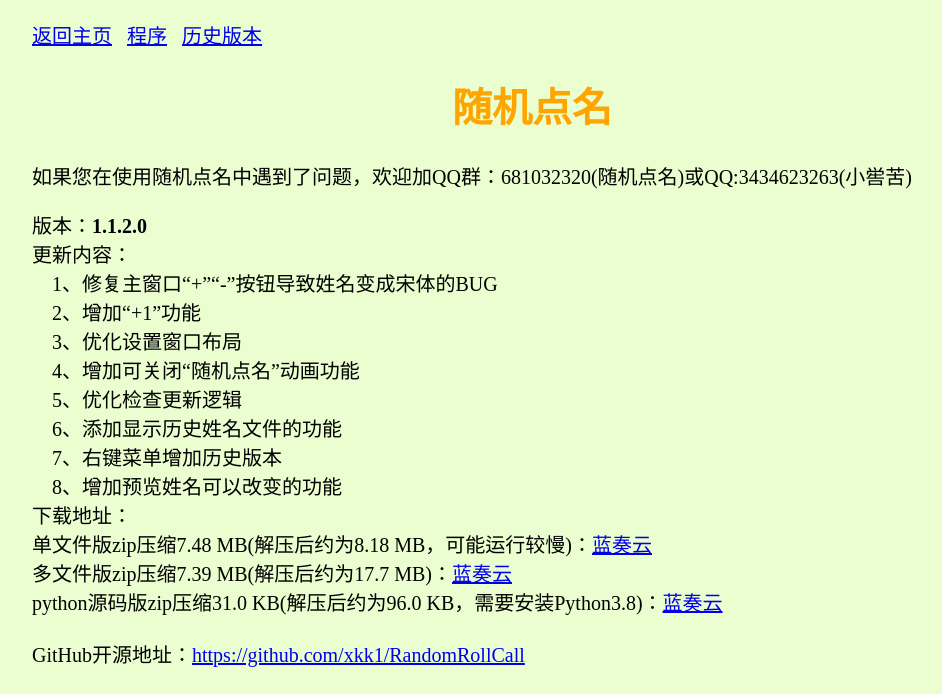
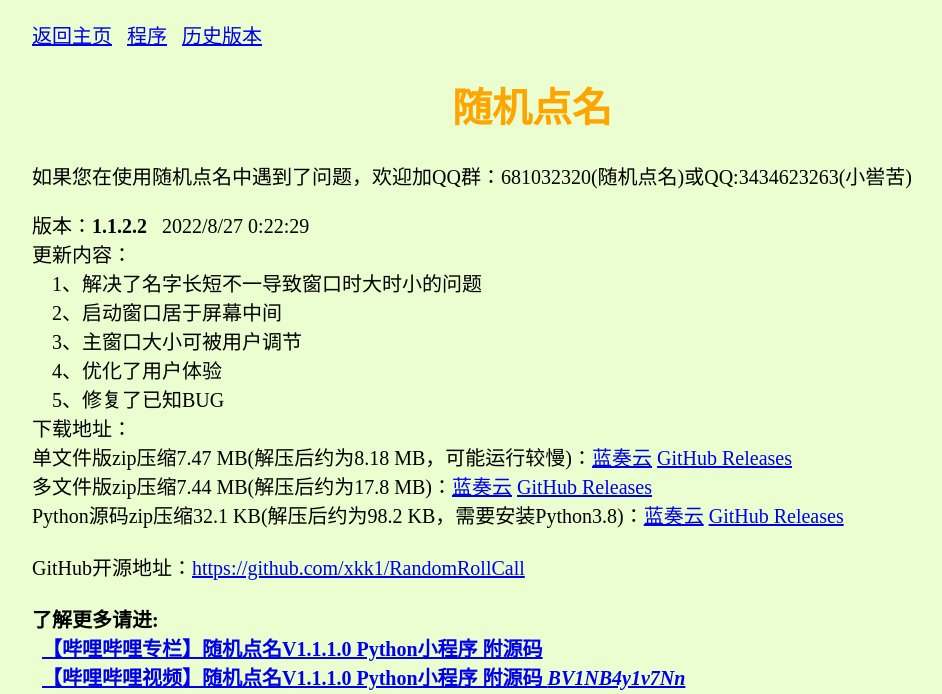
Before and after one commit to xkk1/xkk1.github.io, a Jekyll site: the page program/randomrollcall/index.html, which Jekyll copies as it is, in a window 1280 px wide. Shown: the top 694 px of the page, without its empty margins (108-1050 px from the left). Built offline with Jekyll 4.4.1, drawn with Linux system fonts in a browser that asks for light colours; comment, search, counter and statistics services are not loaded.

Commit message:
Update index.html

```diff
--- a/program/randomrollcall/index.html
+++ b/program/randomrollcall/index.html
@@ -6,37 +6,6 @@
     <meta name="viewport" content="width=device-width, initial-scale=1.0" />
     <title>随机点名</title>
     <link rel="stylesheet" type="text/css" href="../../main.css" />
-    <!--<style type="text/css">
-        body
-        {
-            /*background-image: url(img/bg6.jpg);
-            background-size: cover;*/
-            background-color:#eafed0;
-        }
-        #hh1
-        {
-            color:orange;
-            text-align:center;
-            font-size:40px;
-        }
-        #text1
-        {
-            color:black;
-            text-align:center;
-            font-size:30px;
-        }
-        #text2
-        {
-            color:black;
-            text-align:center;
-            font-size:25px;
-        }
-        #low
-        {
-            text-align:center;
-            font-size:12px;
-        }
-    </style>-->
 </head>
 <body>
     <main style="margin:0 auto;max-width: 1000px;">
@@ -44,20 +13,18 @@
     <h1 id="xkk_h1">随机点名</h1>
     <p id="xkk_p">如果您在使用随机点名中遇到了问题，欢迎加QQ群：681032320(随机点名)或QQ:3434623263(小喾苦)
     </p>
-<p id="xkk_p">版本：<strong>1.1.2.0</strong><br />
+<p id="xkk_p">
+版本：<strong>1.1.2.2</strong>&nbsp;&nbsp;&nbsp;2022/8/27 0:22:29<br />
 更新内容：<br />
-&nbsp;&nbsp;&nbsp;&nbsp;1、修复主窗口“+”“-”按钮导致姓名变成宋体的BUG<br />
-&nbsp;&nbsp;&nbsp;&nbsp;2、增加“+1”功能<br />
-&nbsp;&nbsp;&nbsp;&nbsp;3、优化设置窗口布局<br />
-&nbsp;&nbsp;&nbsp;&nbsp;4、增加可关闭“随机点名”动画功能<br />
-&nbsp;&nbsp;&nbsp;&nbsp;5、优化检查更新逻辑<br />
-&nbsp;&nbsp;&nbsp;&nbsp;6、添加显示历史姓名文件的功能<br />
-&nbsp;&nbsp;&nbsp;&nbsp;7、右键菜单增加历史版本<br />
-&nbsp;&nbsp;&nbsp;&nbsp;8、增加预览姓名可以改变的功能<br />
+&nbsp;&nbsp;&nbsp;&nbsp;1、解决了名字长短不一导致窗口时大时小的问题<br />
+&nbsp;&nbsp;&nbsp;&nbsp;2、启动窗口居于屏幕中间<br />
+&nbsp;&nbsp;&nbsp;&nbsp;3、主窗口大小可被用户调节<br />
+&nbsp;&nbsp;&nbsp;&nbsp;4、优化了用户体验<br />
+&nbsp;&nbsp;&nbsp;&nbsp;5、修复了已知BUG<br />
 下载地址：<br />
-单文件版zip压缩7.48 MB(解压后约为8.18 MB，可能运行较慢)：<a href="https://www.lanzout.com/i168v07p1zod" target="_blank">蓝奏云</a><br />
-多文件版zip压缩7.39 MB(解压后约为17.7 MB)：<a href="https://www.lanzout.com/ia98e07p1zuj" target="_blank">蓝奏云</a><br />
-python源码版zip压缩31.0 KB(解压后约为96.0 KB，需要安装Python3.8)：<a href="https://www.lanzout.com/iwqsl07p29od" target="_blank">蓝奏云</a><br />
+单文件版zip压缩7.47 MB(解压后约为8.18 MB，可能运行较慢)：<a href="https://www.lanzout.com/iPd0g0acg0dc" target="_blank">蓝奏云</a>&nbsp;<a href="https://github.com/xkk1/RandomRollCall/releases/download/v1.1.2.2/RandomRollCall1.1.2.2Single.zip" target="_blank">GitHub Releases</a><br />
+多文件版zip压缩7.44 MB(解压后约为17.8 MB)：<a href="https://www.lanzout.com/ideew0acg0kj" target="_blank">蓝奏云</a>&nbsp;<a href="https://github.com/xkk1/RandomRollCall/releases/download/v1.1.2.2/RandomRollCall1.1.2.2Multifile.zip" target="_blank">GitHub Releases</a><br />
+Python源码zip压缩32.1 KB(解压后约为98.2 KB，需要安装Python3.8)：<a href="https://www.lanzout.com/ixt9x0acg0sh" target="_blank">蓝奏云</a>&nbsp;<a href="https://github.com/xkk1/RandomRollCall/releases/download/v1.1.2.2/RandomRollCall1.1.2.2Python_code.zip" target="_blank">GitHub Releases</a><br />
 <br />
 GitHub开源地址：<a href="https://github.com/xkk1/RandomRollCall" target="_blank">https://github.com/xkk1/RandomRollCall</a><br />
 <br />
@@ -65,7 +32,9 @@ GitHub开源地址：<a href="https://github.com/xkk1/RandomRollCall" target="_b
 了解更多请进:<br />
 &nbsp;&nbsp;<a href="https://www.bilibili.com/read/cv17476152" target="_blank">【哔哩哔哩专栏】随机点名V1.1.1.0 Python小程序 附源码</a><br />
 &nbsp;&nbsp;<a href="https://www.bilibili.com/video/BV1NB4y1v7Nn" target="_blank">【哔哩哔哩视频】随机点名V1.1.1.0 Python小程序 附源码 <i>BV1NB4y1v7Nn</i></a><br />
-<iframe src="//player.bilibili.com/player.html?aid=598355505&bvid=BV1NB4y1v7Nn&cid=768535244&page=1" scrolling="no" border="0" frameborder="no" framespacing="0" allowfullscreen="true"> </iframe>
+<div style="position: relative;width: 100%;height: 0;padding-bottom: 75%;margin-bottom: 30px;">
+    <iframe src="//player.bilibili.com/player.html?aid=598355505&bvid=BV1NB4y1v7Nn&cid=768535244&page=1" style="position: absolute; width: 100%; height: 100%; left: 0; top: 0;" scrolling="no" border="0" frameborder="no" framespacing="0" allowfullscreen="true" style="width: 100%;"> </iframe>
+</div>
 </strong>
  </p>
     <!--<p id="xkk_p">使用截图</p>
```
